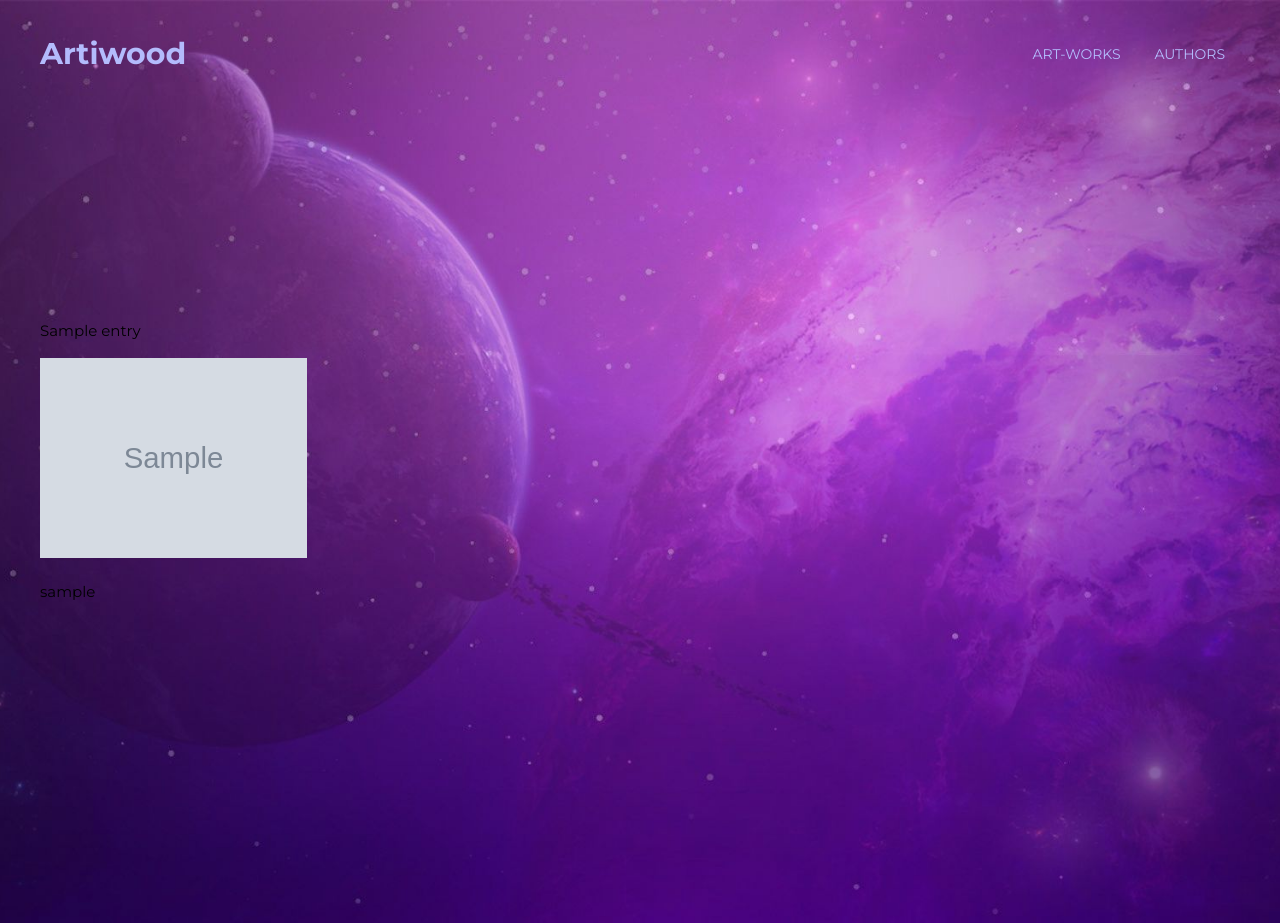
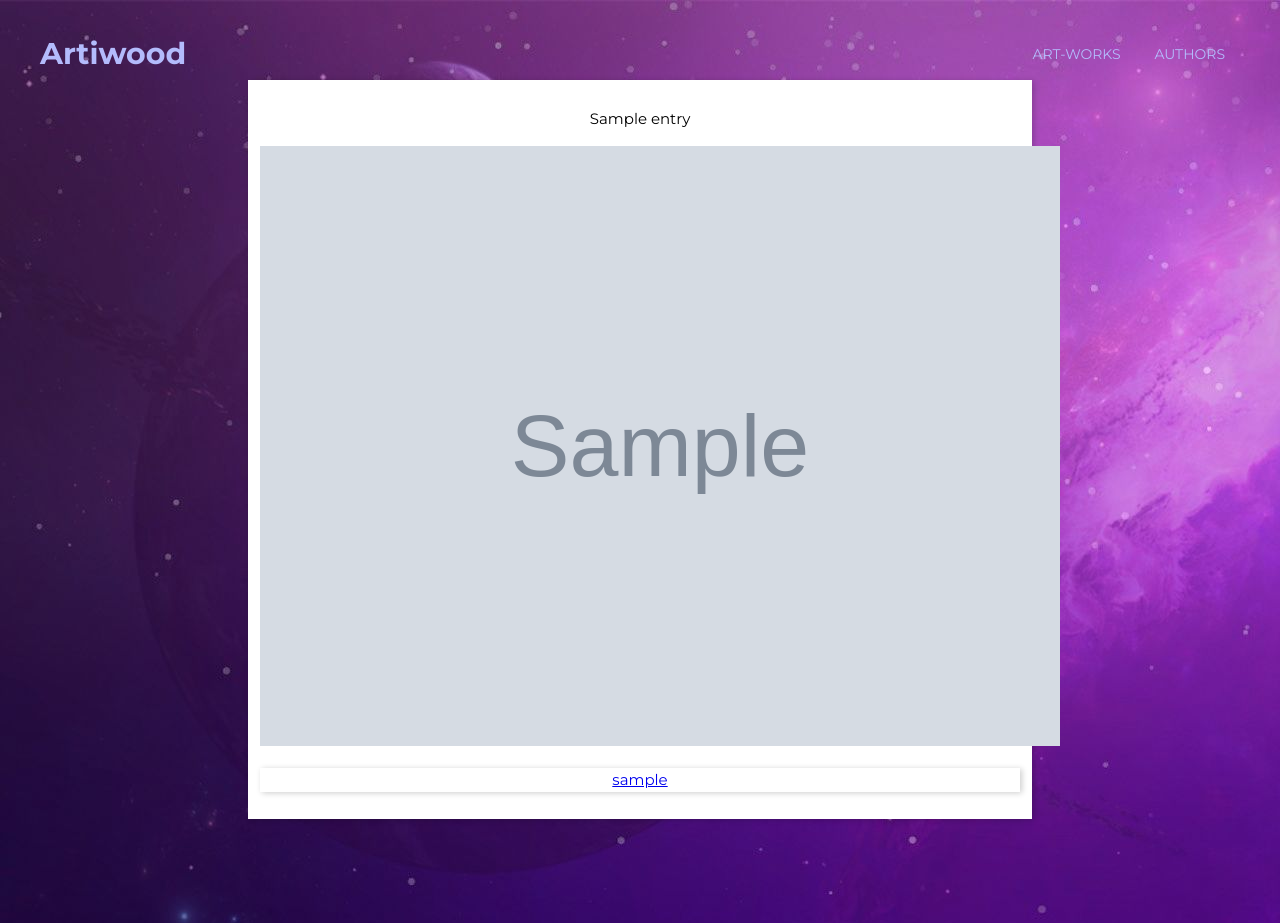
Before and after one commit to fromLeopold/django_site_art, a Django app: page /accounts/profile/ in a window 1280 px wide. Run offline with Django 3.2, Linux system fonts and the light colour scheme; tables that the repository leaves empty hold one stand-in row (values such as "Sample post"); grey boxes marked "Sample" are stand-in pictures; some libraries are stand-ins or nearby versions.

Commit message:
main page was created

```diff
--- a/artwork/forms.py
+++ b/artwork/forms.py
@@ -7,3 +7,8 @@ class Comment(forms.ModelForm):
     class Meta:
         model = Comment
         fields = ("text",)
+
+class Entry(forms.ModelForm):
+    class Meta:
+        model: Entry
+        fields = ("title", "picture")
--- a/static/style.css
+++ b/static/style.css
@@ -29,12 +29,8 @@ h1, h2, h3, h4, h5, h6 {
     justify-content: center;
     width: 100%;
     height: 100vh;
-
-    background:
-    url("space.jpg") center no-repeat;
-    -webkit-background-size: cover;
-    background-size: cover;
-    background-attachment: local;
+    background-image: url('space.jpg');
+    background-attachment: fixed;
 }
 
 .intro__inner {
@@ -150,3 +146,33 @@ h1, h2, h3, h4, h5, h6 {
     background-color: #675cdbfe;
     color: #b3bbfc;
 }
+
+/* Entries */
+.center {
+  margin: auto;
+  width: 70%;
+}
+
+
+/* Остальные стили */
+.boxx {
+    padding: 80px;
+    overflow: auto;
+    text-align: center;
+}
+
+.box_all {
+  padding: 12px;
+  background: #fff;
+  box-shadow: 2px 1px 6px rgba(0,0,0,.2);
+  max-width: 100%;
+  height: auto;
+  box-sizing: border-box;
+}
+
+p:last-child {
+    background: #fff;
+    box-shadow: 2px 1px 6px rgba(0,0,0,.2);
+    box-sizing: border-box;
+    text-align: center;
+}
--- a/templates/artwork/oauth.html
+++ b/templates/artwork/oauth.html
@@ -2,7 +2,7 @@
     {% block title %} <title>Welcome to Artiwood</title> {% endblock %}
 
     {% block main_content %}
-        <div class="intro">
+
             <div class="container">
                 <div class="intro__inner">
                     <h1 class="intro__title">WELCOME TO ARTIWOOD</h1>
@@ -11,5 +11,5 @@
                     <h3 class="intro__addition">Please log in to the site through your GitHub</h3>
                 </div>
             </div>
-        </div>
+
     {% endblock %}
--- a/templates/artwork/page_get.html
+++ b/templates/artwork/page_get.html
@@ -2,19 +2,22 @@
     {% block title %} <title>Main Page</title> {% endblock %}
 
     {% block main_content %}
-        <div class="intro">
-            <div class="container">
+
+            <div class="boxx">
 
                         {% for entry in entries %}
-                            <div class="center">
+                        <div class="center">
+                            <div class="box_all">
                                 <p>{{ entry.title }}</p>
-                                <img src="{{ entry.picture.url }}" style="height:200px;" alt=''>
-                                <p>{{ entry.author }}</p>
+                                <img src="{{ entry.picture.url }}" style="height:600px;" alt=''>
+                                <p><a class=header__logo" href="{{ entry.author.id }}">{{entry.author}}</a></p>
                             </div>
+                            <BR>
+                        </div>
                         {% endfor %}
 
             </div>
-        </div>
+
 
 
     {% endblock %}
--- a/templates/layout/base.html
+++ b/templates/layout/base.html
@@ -25,8 +25,8 @@
         </div>
     </div>
 </header>
-
+<div class="intro">
     {% block main_content %}{% endblock %}
-
+</div>
 </body>
 </html>
```
